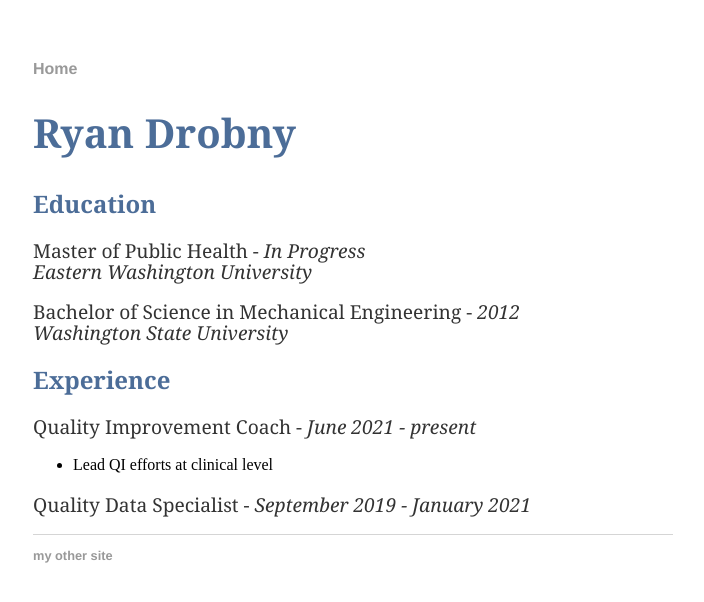
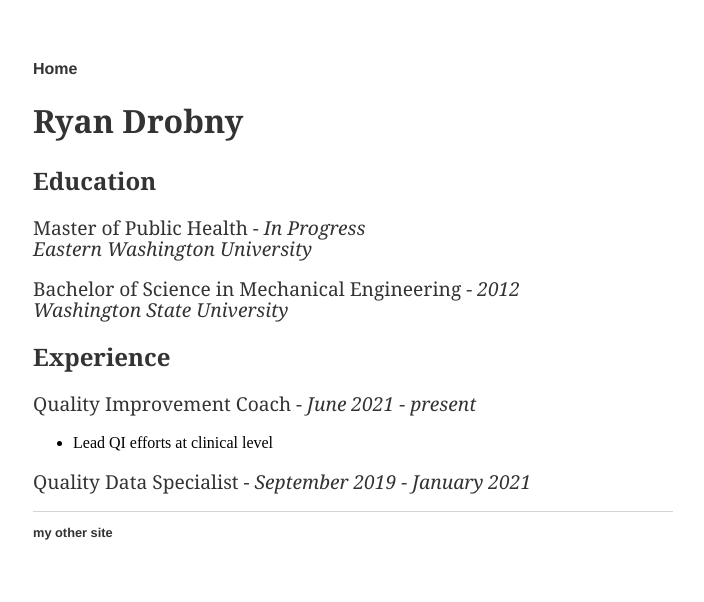
Before and after one commit to rjd712/rjd712.github.io, a Jekyll site: the page built from cv/index.html, in a window 1280 px wide. Shown: the top 602 px of the page, without its empty margins (287-991 px from the left). Built offline with Jekyll 4.4.1, drawn with Linux system fonts in a browser that asks for light colours.

Commit message:
Update main.css

```diff
--- a/css/main.css
+++ b/css/main.css
@@ -14,20 +14,20 @@ nav ul li, footer ul li {
 }
 a {
     text-decoration: none;
-    color: #999;
+    color: #333;
 }
 a:hover {
     text-decoration: underline;
 }
 h1 {
-    font-size: 2.5em;
+    font-size: 2.0em;
     font-family:'Georgia', 'Arial', 'Sans-Serif';
-    color: #4C6D98;
+    color: #333;
 }
 h2 {
     font-size: 1.5em;
     font-family:'Georgia', 'Arial', 'Sans-Serif';
-    color: #4C6D98;
+    color: #333;
 }
 p {
     font-size: 1.2em;
@@ -42,7 +42,7 @@ footer {
 
 ul.posts {
     margin: 20px auto 40px;
-    font-size: 1.5em;
+    font-size: 1.2em;
 }
 
 ul.posts li {
```
